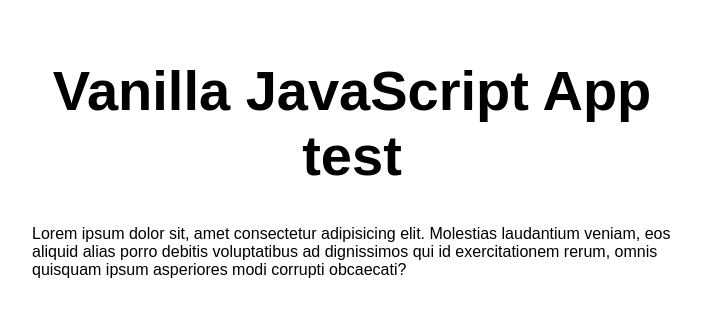
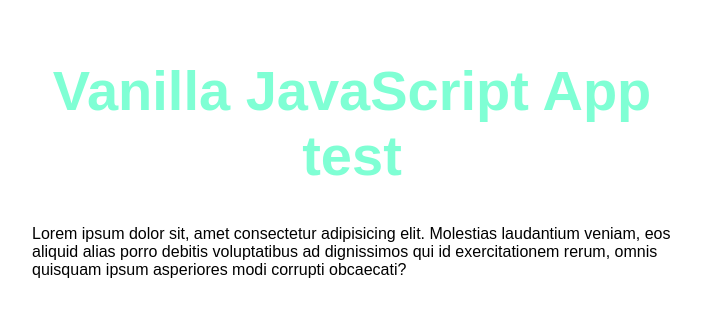
Before and after one commit to dangtiendung1409/lucky, a website: page src/index.html in a window 1280 px wide. Shown: the whole page, without its empty margins (288-989 px from the left). Drawn offline with Linux system fonts and the light colour scheme.

Commit message:
update color

```diff
--- a/src/index.html
+++ b/src/index.html
@@ -10,8 +10,9 @@
 
 <body>
   <main>
-    <h1>Vanilla JavaScript App test</h1>
+    <h1 style="color:aquamarine;">Vanilla JavaScript App test</h1>
     <p>Lorem ipsum dolor sit, amet consectetur adipisicing elit. Molestias laudantium veniam, eos aliquid alias porro debitis voluptatibus ad dignissimos qui id exercitationem rerum, omnis quisquam ipsum asperiores modi corrupti obcaecati?</p>
+
   </main>
 </body>
 
```
